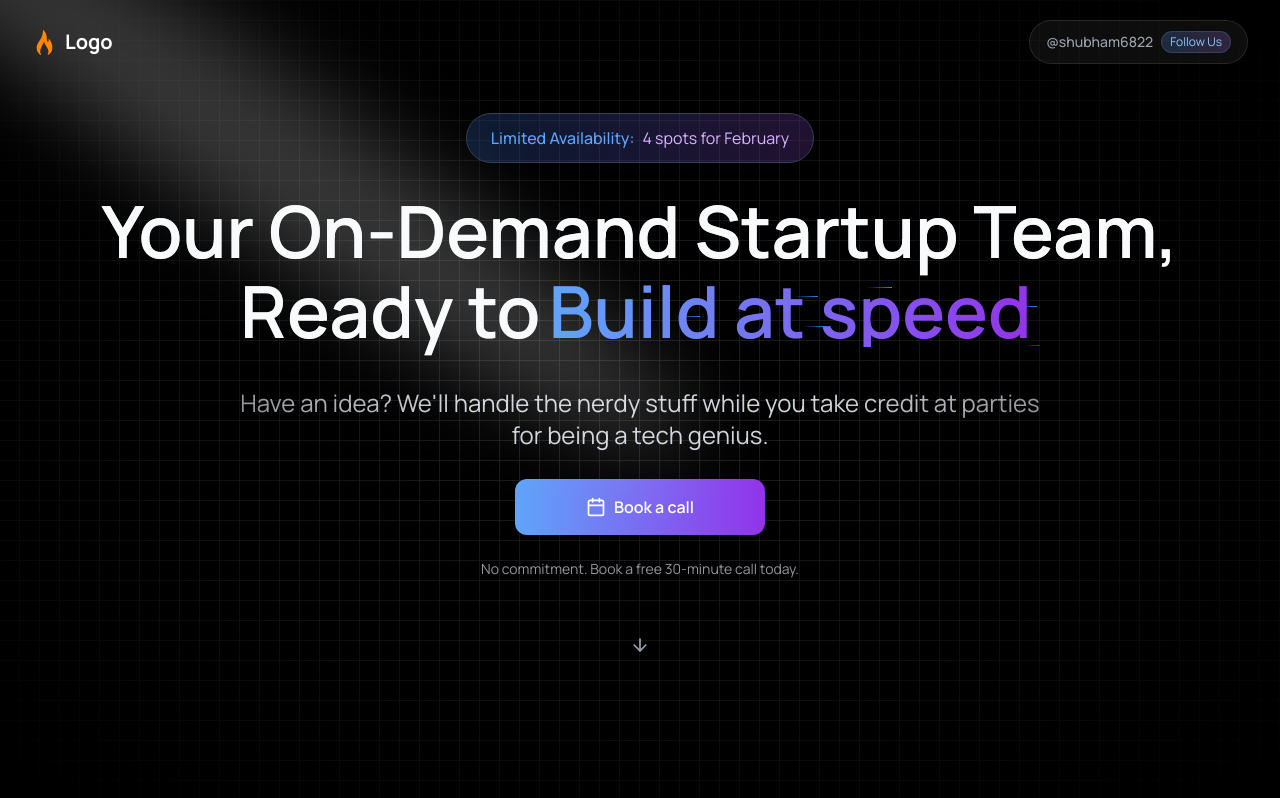
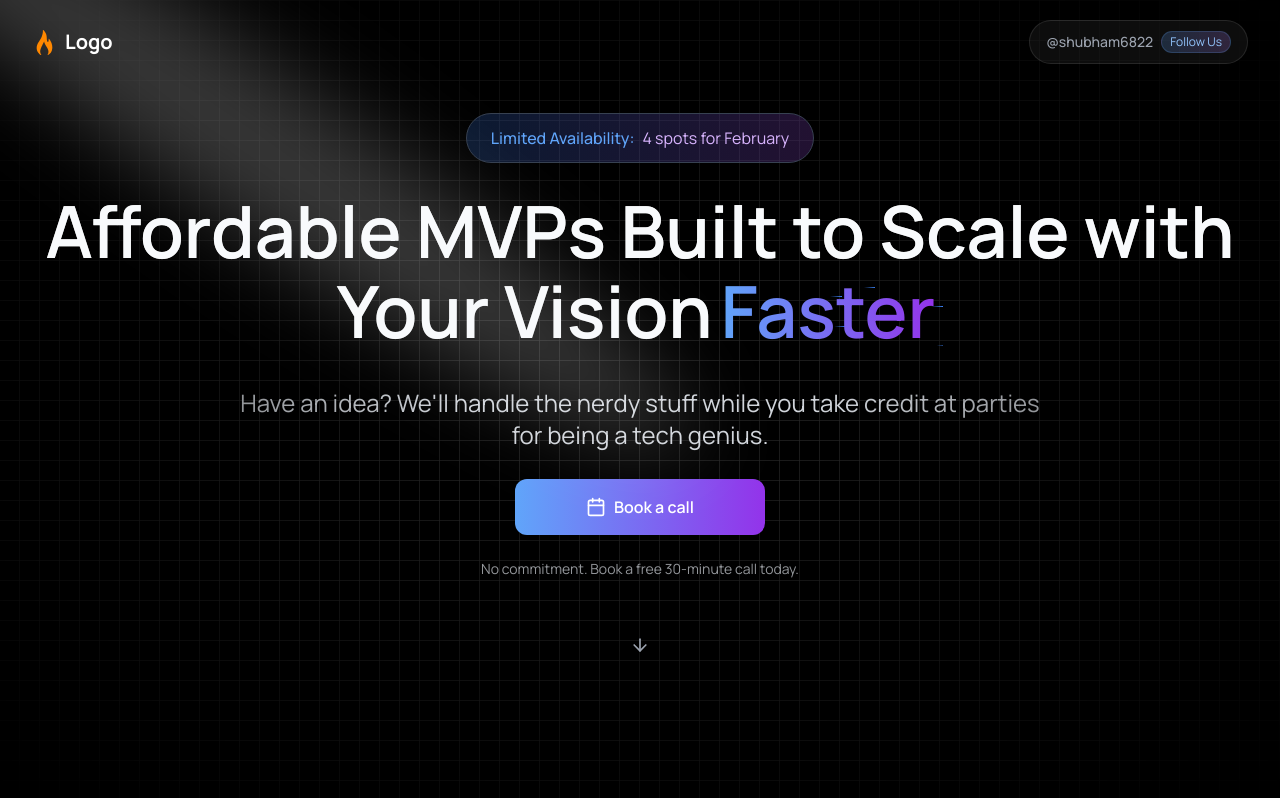
Before and after one commit to shubham6822/labs, a Next.js app: page / in a window 1280 px wide. Shown: the top 798 px of the page. Built offline with nearby package versions, Linux system fonts and the light colour scheme.

Commit message:
change headline

```diff
--- a/components/HeroSection.tsx
+++ b/components/HeroSection.tsx
@@ -20,11 +20,11 @@ export default function HeroSection() {
         </div>
         <div className="absolute pointer-events-none inset-0 flex items-center justify-center dark:bg-black bg-white [mask-image:radial-gradient(ellipse_at_center,transparent_20%,black)]"></div>
         <div className="text-4xl sm:text-7xl font-semibold relative z-20  bg-clip-text  bg-gradient-to-b from-neutral-200 to-neutral-500 py-8  ">
-          Your On-Demand Startup Team,
+          Affordable MVPs Built to Scale with
           <br />
-          Ready to
+          Your Vision
           <Cover className="text-transparent bg-clip-text bg-gradient-to-r from-blue-400 to-purple-600">
-            Build at speed
+            Faster
           </Cover>
         </div>
         <div>
```
